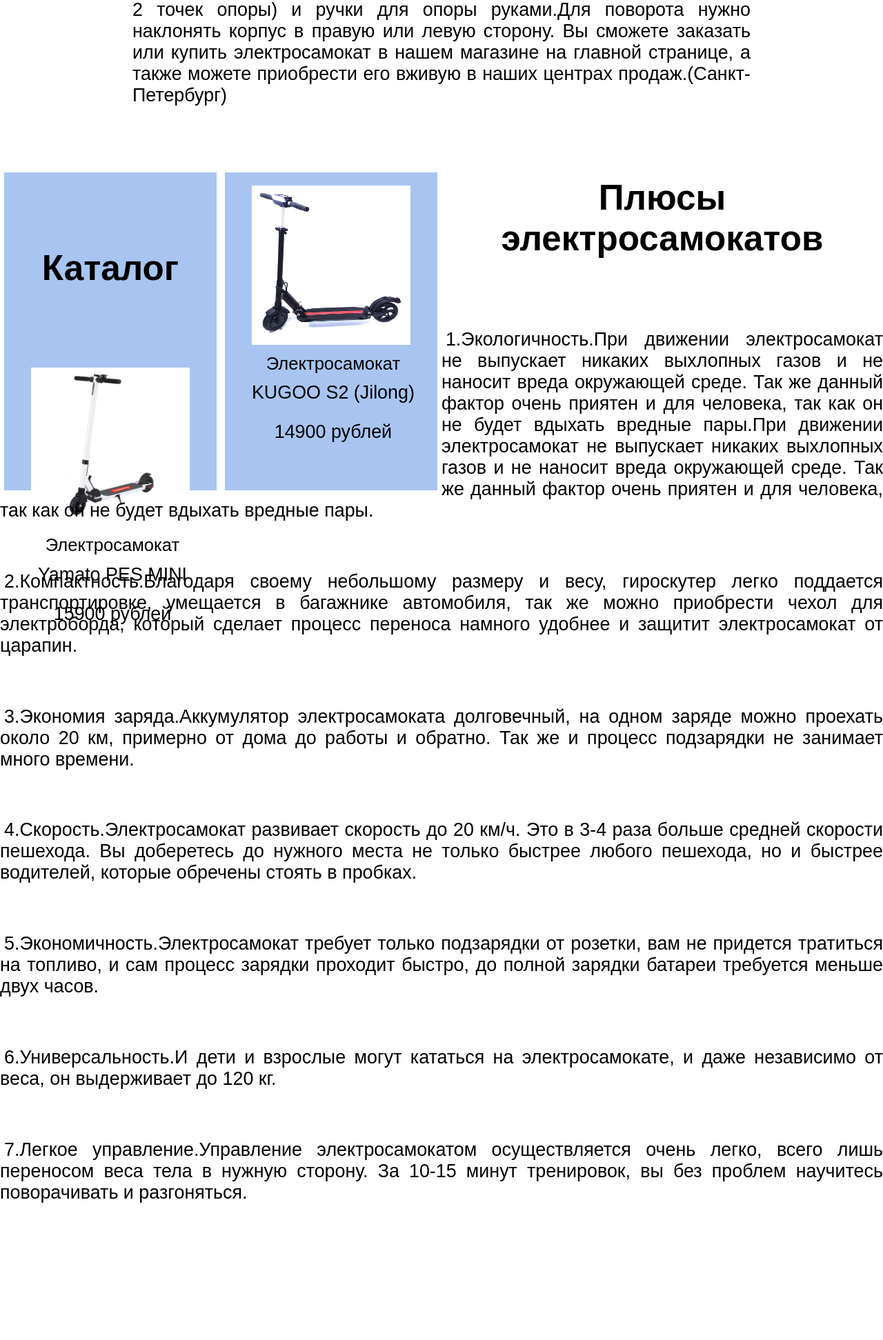
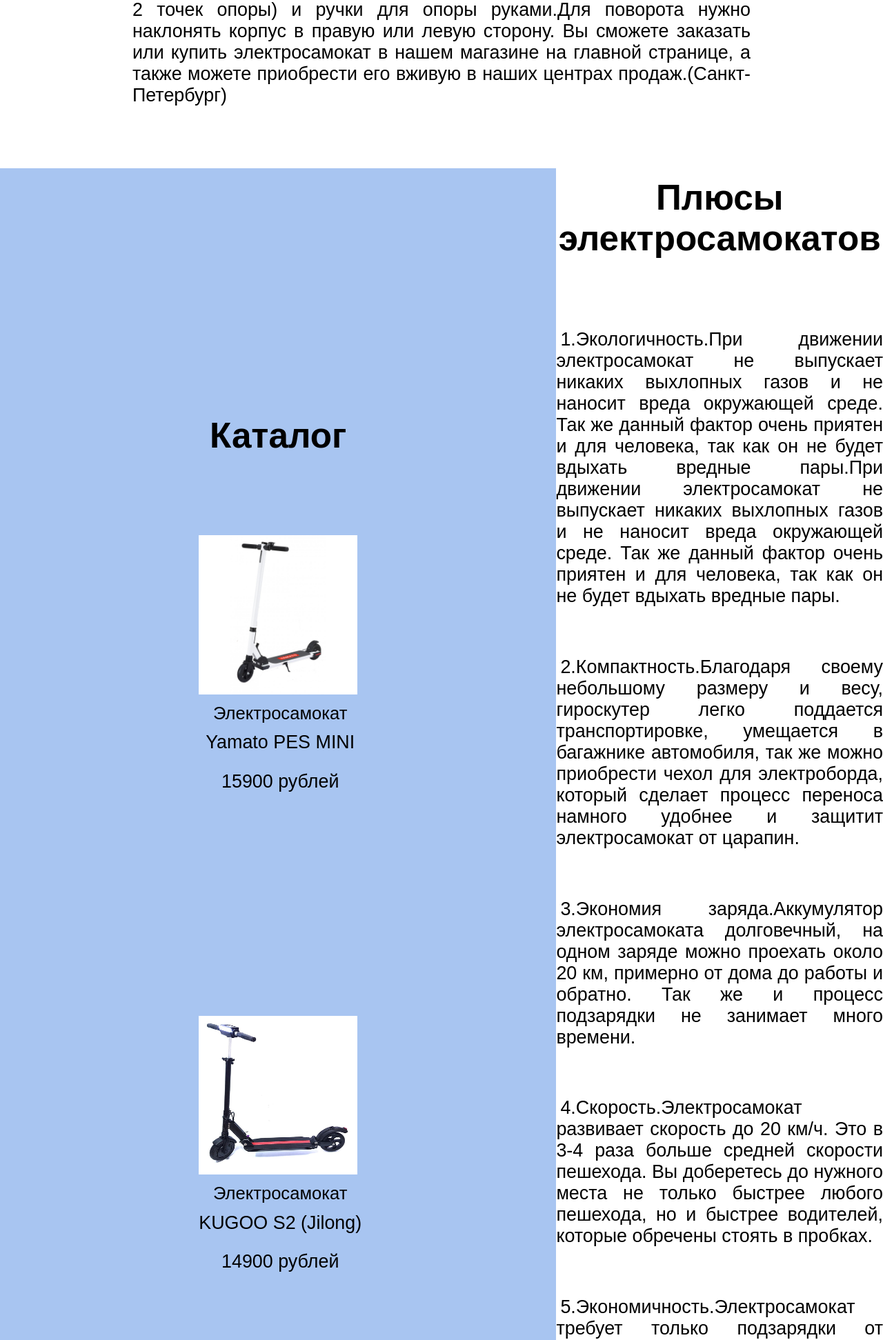
Before and after one commit to irkaneprobirka/irkaneprobirka.github.o, a PHP site: page /electro.html in a window 1280 px wide. Shown: the part 1007-2950 px from the top of the page at 69% size. Before the commit the page ends 2751 px from the top, so only its background shows below. Run offline with PHP 8.4, Linux system fonts and the light colour scheme.

Commit message:
Update electro.css

```diff
--- a/electro.css
+++ b/electro.css
@@ -141,8 +141,8 @@ h2{/*редактирование заголовков*/
 		  width:23%;
 		  float:left;
 		  transition:all 0s;
-		  margin:0.5%;
-		  padding:0.5%;
+		  margin:0 auto;
+		  padding:20%;
 		  height: 35vw;
 		  background-color: rgb(168, 197, 241);
 		}
```
